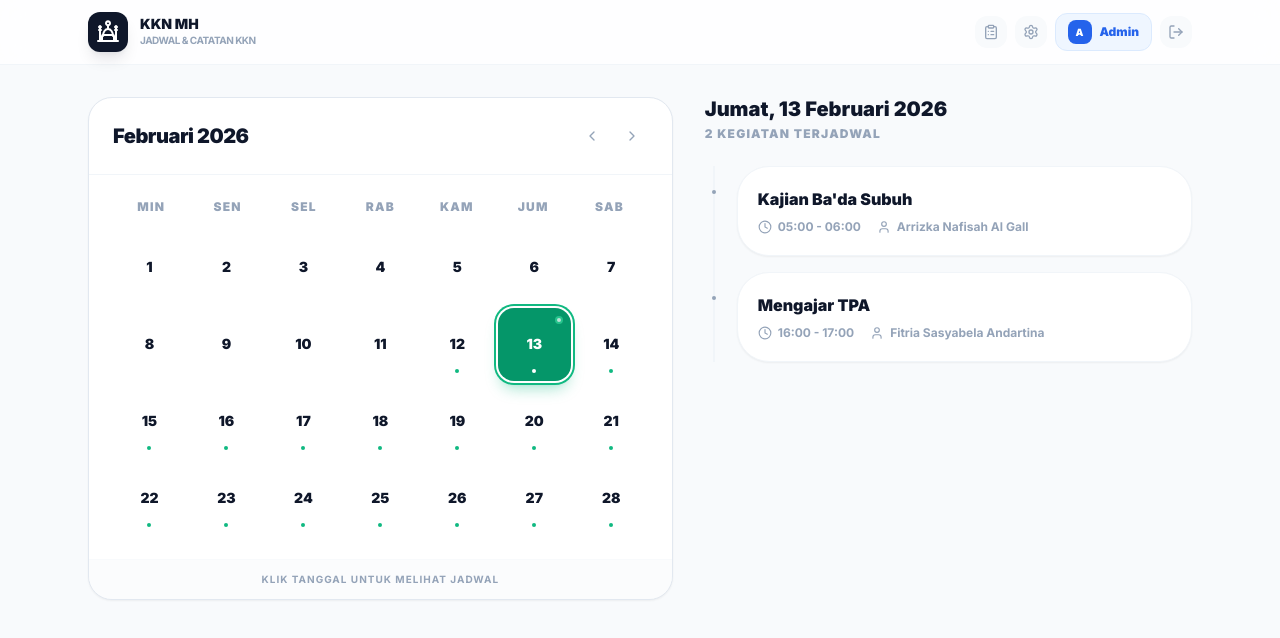
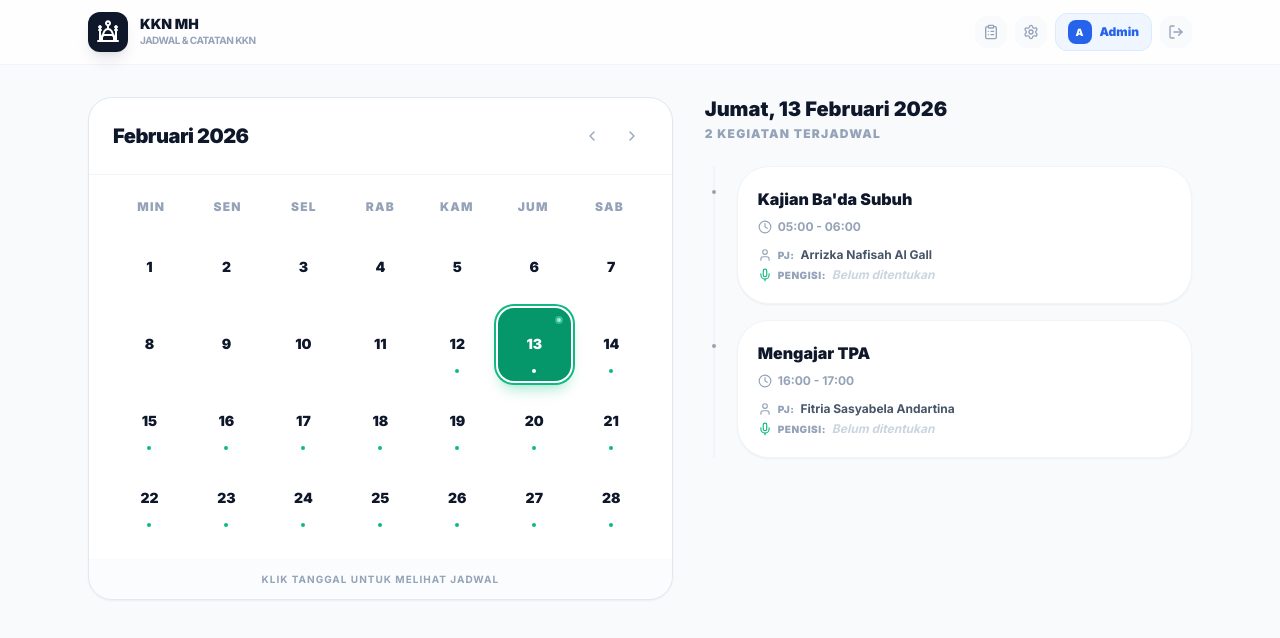
Before and after one commit to Davinsry/kkn, a Next.js app: page / in a window 1280 px wide. Shown: the top 638 px of the page. Built offline with nearby package versions, Linux system fonts and the light colour scheme.

Commit message:
feat: always show PJ and Pengisi labels on schedule card

```diff
--- a/src/components/schedule-card.tsx
+++ b/src/components/schedule-card.tsx
@@ -1,6 +1,6 @@
 'use client';
 
-import { Clock, User, Pencil, Trash2, Edit } from 'lucide-react';
+import { Clock, User, Pencil, Trash2, Edit, Mic } from 'lucide-react';
 import { Schedule } from '@/lib/types';
 
 interface ScheduleCardProps {
@@ -28,16 +28,20 @@ export default function ScheduleCard({
                                 {schedule.jam_mulai} - {schedule.jam_selesai}
                             </span>
                         </div>
-                        <div className="flex items-center gap-1.5 text-xs font-bold text-slate-400">
-                            <User className="h-3.5 w-3.5" />
-                            <span>{schedule.pj}</span>
+                    </div>
+                    <div className="flex flex-col gap-1 mt-2">
+                        <div className="flex items-center gap-1.5 text-xs">
+                            <User className="h-3.5 w-3.5 text-slate-400" />
+                            <span className="text-[10px] font-black uppercase tracking-wider text-slate-400">PJ:</span>
+                            <span className="font-bold text-slate-600">{schedule.pj}</span>
                         </div>
-                        {schedule.pengisi && (
-                            <div className="flex items-center gap-1.5 text-xs font-bold text-emerald-600 bg-emerald-50 px-2 py-0.5 rounded-md">
-                                <span className="text-[10px] uppercase opacity-60">Pengisi:</span>
-                                <span>{schedule.pengisi}</span>
-                            </div>
-                        )}
+                        <div className="flex items-center gap-1.5 text-xs">
+                            <Mic className="h-3.5 w-3.5 text-emerald-500" />
+                            <span className="text-[10px] font-black uppercase tracking-wider text-slate-400">Pengisi:</span>
+                            <span className={`font-bold ${schedule.pengisi ? 'text-emerald-600' : 'text-slate-300 italic'}`}>
+                                {schedule.pengisi || 'Belum ditentukan'}
+                            </span>
+                        </div>
                     </div>
                 </div>
 
```
